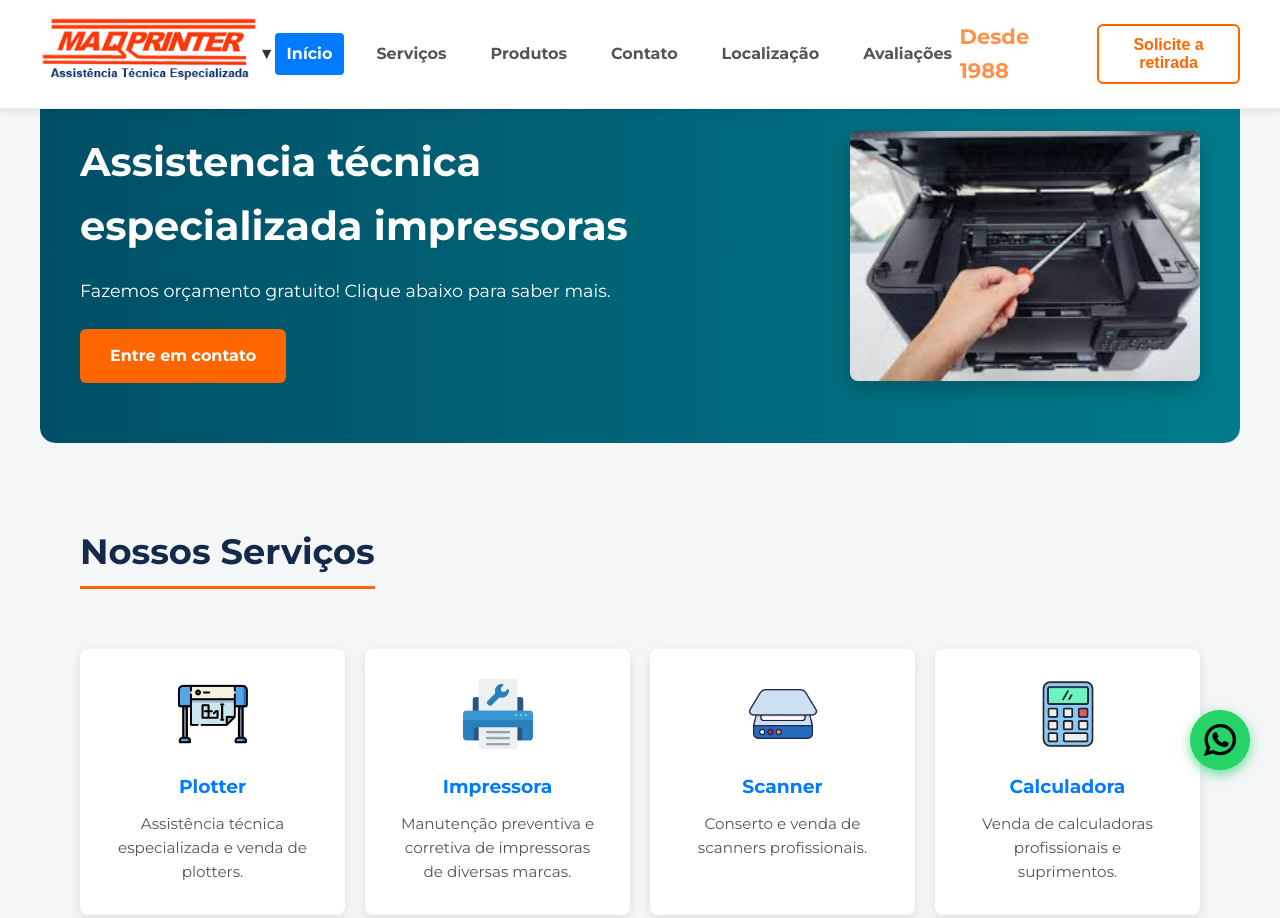
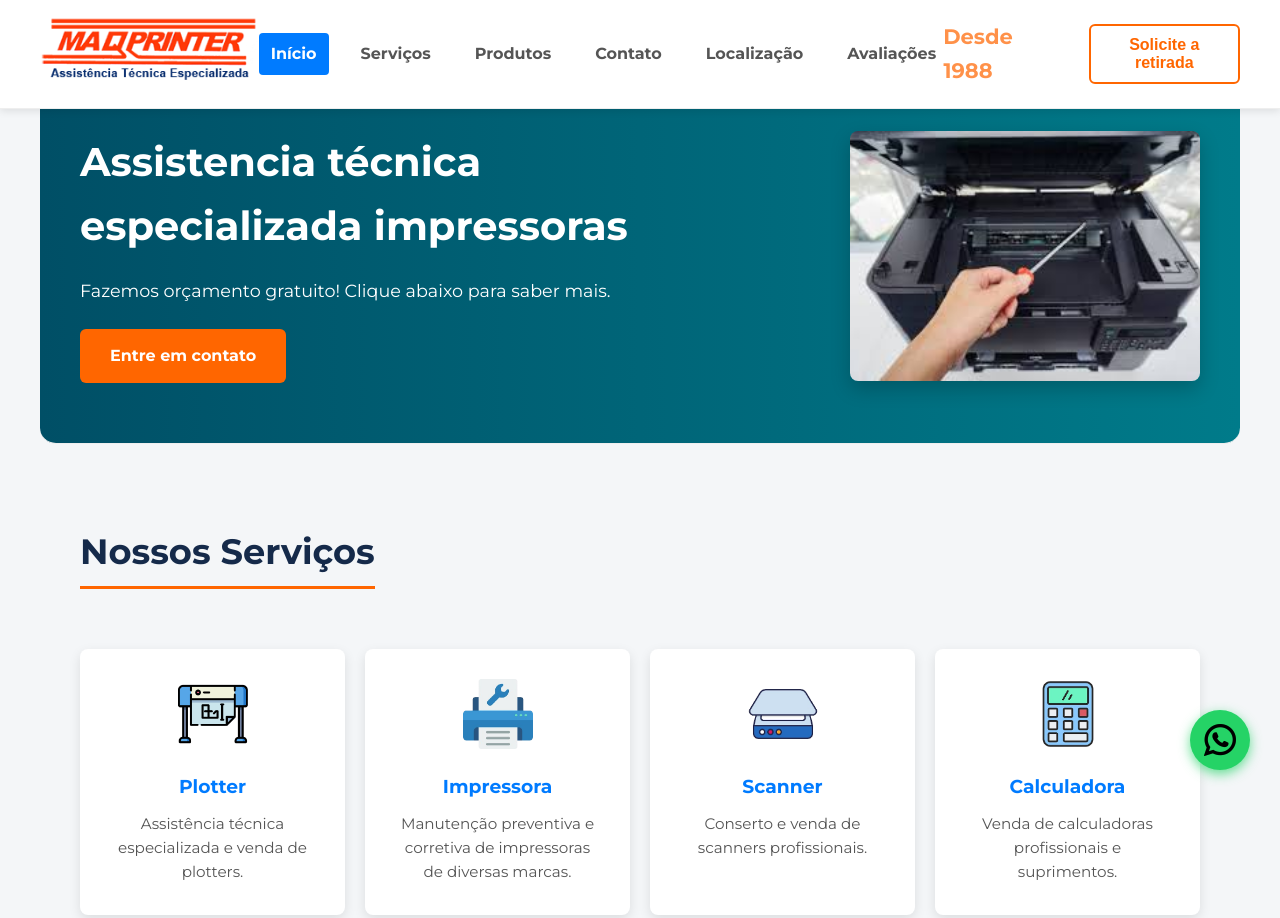
Before and after one commit to Sougasa/maqprinter, a plain HTML site: page index.html in a window 1280 px wide. Shown: the top 918 px of the page. Drawn offline with Linux system fonts and the light colour scheme.

Commit message:
index.html

```diff
--- a/index.html
+++ b/index.html
@@ -15,8 +15,6 @@
         <div class="logo-container">
             <img src="imgs/logo.png" alt="Logo Maqprinter" />
         </div>
-    <div class="mobile-nav-toggle">
-        <span class="arrow-down">▼</span> </div>
         <nav>
             <a href="#inicio" class="nav-link active">Início</a>
             <a href="#servicos" class="nav-link">Serviços</a>
```
Lines whose indentation alone changed are shown as unchanged.
